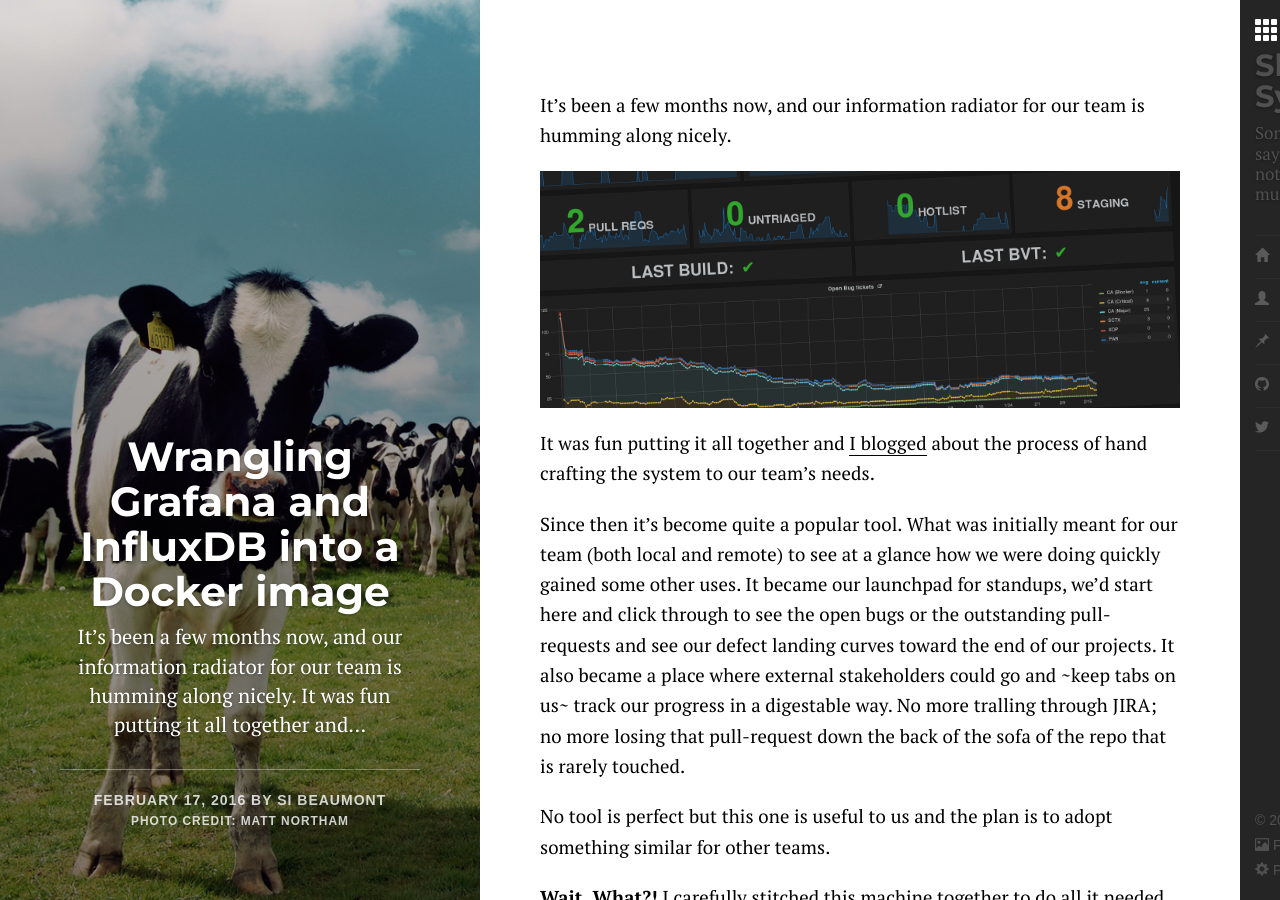
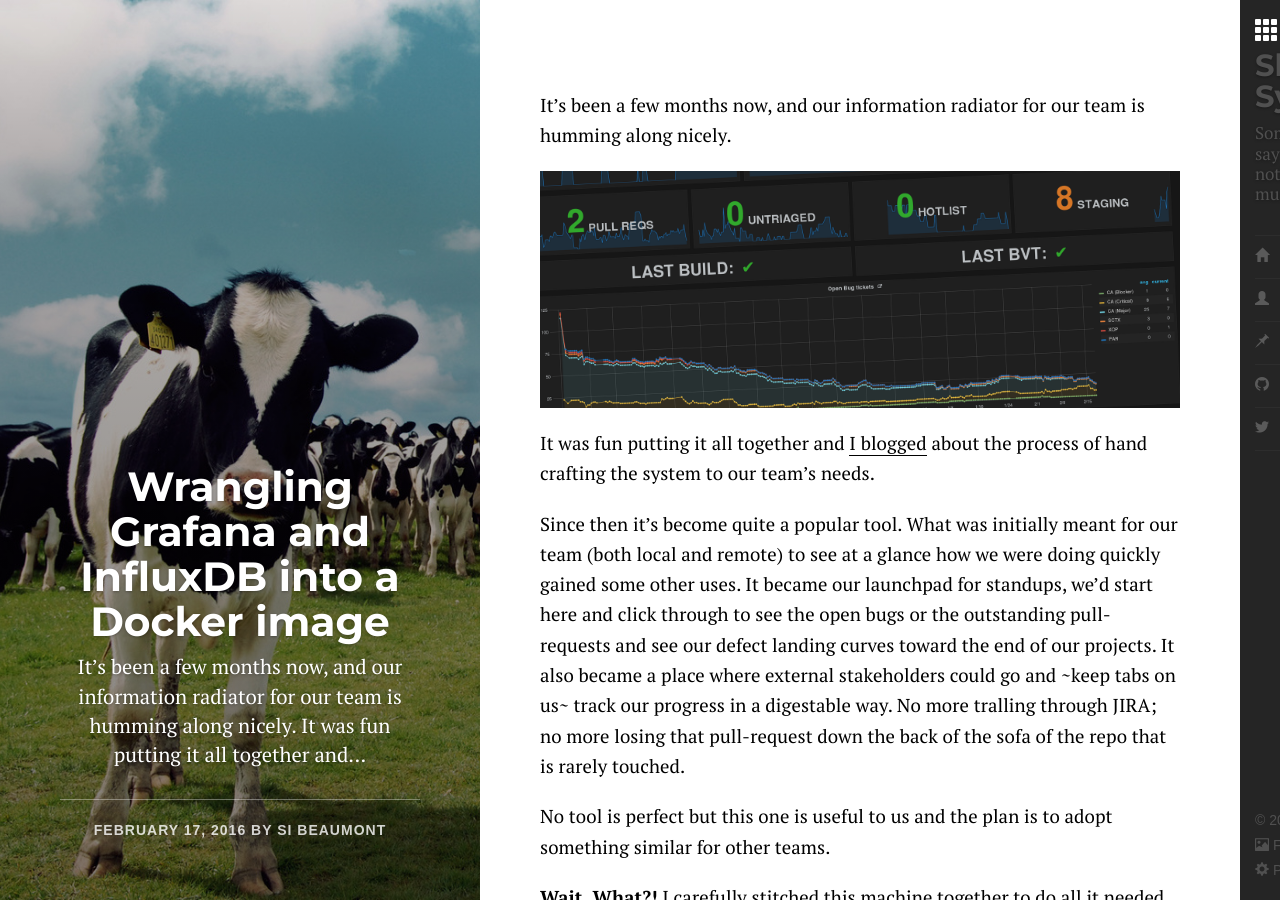
Before and after one commit to simonjbeaumont/simonjbeaumont.github.io, a Jekyll site: the page built from software/_posts/2016-02-17-docker-dashboard.md, in a window 1280 px wide and 900 px high. Built offline with Jekyll 4.4.1, drawn with Linux system fonts in a browser that asks for light colours; nearby versions of some CDN libraries; some web fonts are replaced; library files that are not in the unit come from our copies; Markdown is read by kramdown in place of the engine named in the settings; comment, search, counter and statistics services are not loaded.

Commit message:
site: Remove duplicate photo credit
Signed-off-by: Si Beaumont <simon.beaumont@citrix.com>

```diff
--- a/_layouts/post.html
+++ b/_layouts/post.html
@@ -25,19 +25,6 @@
             </a>
           </span>
         </span>
-        {% if page.image.credit %}
-        <p>
-          <small>
-            <a class="url fn n" href="{{ page.image.credit_link }}">
-              photo credit: <span class="entry-author">
-                <span class="author vcard">
-                    {{ page.image.credit }}
-                </span>
-              </span>
-            </a>
-          </small>
-        </p>
-        {% endif %}
       </div>
     </div>
   </header>
```
